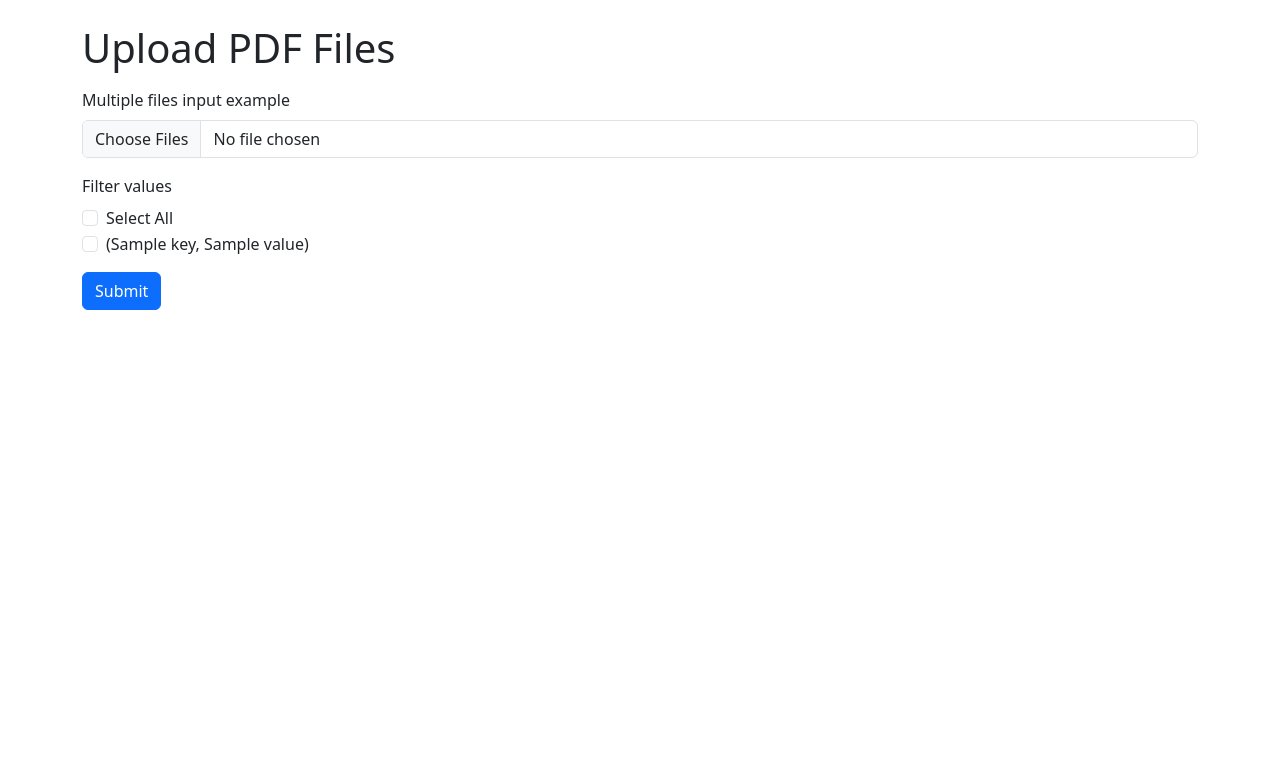
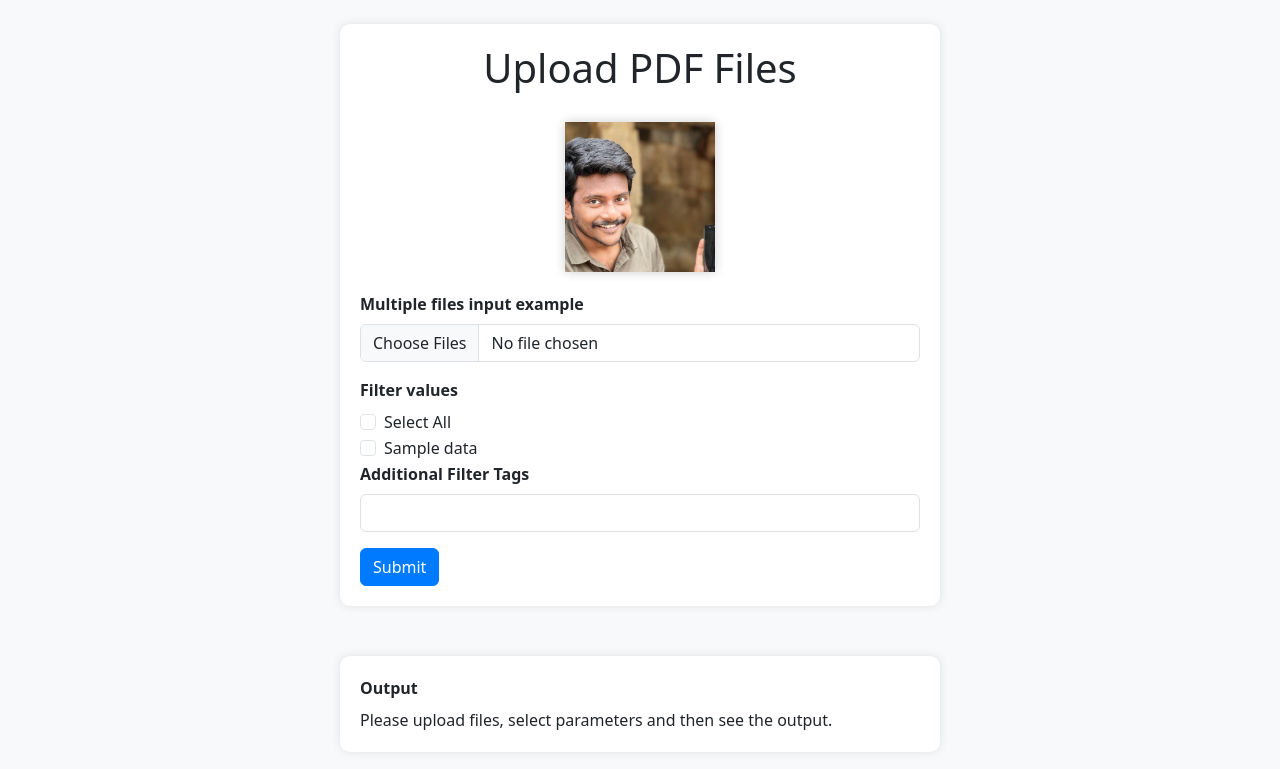
Before and after one commit to saikrishna7004/water_coating, a Flask app: template templates/upload.html in a window 1280 px wide. Shown: the top 769 px of the page. Run offline with Flask 3, Linux system fonts and the light colour scheme; the template is opened without the code that fills it: most values are stand-ins (such as "Sample title", 1, 10 or a date in 2020); some libraries are stand-ins or nearby versions.

Commit message:
Added more features

```diff
--- a/app.py
+++ b/app.py
@@ -1,4 +1,5 @@
 from flask import Flask, render_template, request
+from flask import jsonify
 import PyPDF2
 import os
 import main
@@ -6,7 +7,7 @@ import main
 app = Flask(__name__)
 app.config['UPLOAD_FOLDER'] = 'uploads'
 
-def process_pdf_files(pdf_files):
+def process_pdf_files(pdf_files, check, additional_tags):
     processed_data = {}
     for pdf_file in pdf_files:
         with open(pdf_file, 'rb') as file:
@@ -14,7 +15,7 @@ def process_pdf_files(pdf_files):
             text = ""
             for page in pdf_reader.pages:
                 text += page.extract_text()
-            data = main.extract_data_from_pdf(pdf_reader)
+            data = main.extract_data_from_pdf(pdf_reader, check, additional_tags)
             processed_data[pdf_file] = data
     return processed_data
 
@@ -22,17 +23,19 @@ def process_pdf_files(pdf_files):
 def upload():
     if request.method == 'POST':
         checked_keys = request.form.getlist('checked_keys')
-        print(checked_keys)
+        # print(checked_keys)
         pdf_files = []
         for uploaded_file in request.files.getlist('pdf_files'):
             if uploaded_file.filename != '':
                 file_path = os.path.join(app.config['UPLOAD_FOLDER'], uploaded_file.filename)
                 uploaded_file.save(file_path)
                 pdf_files.append(file_path)
-        processed_data = process_pdf_files(pdf_files)
+        additional_tags = request.form.get('additional_tags') or ''
+        print("additional_tags", additional_tags, "anthe")
+        processed_data = process_pdf_files(pdf_files, ('Packaging' in checked_keys), additional_tags)
         processed_data = {k: {k1: v1 for k1, v1 in v.items() if k1 in checked_keys} for k, v in processed_data.items()}
-        print(processed_data)
-        return render_template('result.html', processed_data=processed_data)
+        # print(processed_data)
+        return jsonify(processed_data)
     l = ['Pot life', 'Mixed density', 'Tensile strength', 'Color', 'Adhesion bonding', 'Water vapour', 'Water absorption', 'Adhesion to concrete', 'Toxicity', 'Crack Bridging', 'Flexibility', 'Elongation at break', 'Hardness', 'Packaging']
     return render_template('upload.html', data=l)
 
--- a/templates/upload.html
+++ b/templates/upload.html
@@ -2,20 +2,75 @@
 <html>
 
 <head>
+    <meta charset="UTF-8">
+    <meta http-equiv="X-UA-Compatible" content="IE=edge">
+    <meta name="viewport" content="width=device-width, initial-scale=1.0">
     <title>Upload PDF Files</title>
     <link href="https://cdn.jsdelivr.net/npm/bootstrap@5.3.0/dist/css/bootstrap.min.css" rel="stylesheet"
         integrity="sha384-9ndCyUaIbzAi2FUVXJi0CjmCapSmO7SnpJef0486qhLnuZ2cdeRhO02iuK6FUUVM" crossorigin="anonymous">
+    <style>
+        body {
+            background-color: #f8f9fa;
+        }
+
+        .container {
+            max-width: 600px;
+            margin-top: 50px;
+            background-color: #fff;
+            border-radius: 10px;
+            padding: 20px;
+            box-shadow: 0 0 10px rgba(0, 0, 0, 0.1);
+        }
+
+        h1 {
+            text-align: center;
+            margin-bottom: 30px;
+        }
+
+        .person-image {
+            width: 150px;
+            height: 150px;
+            object-fit: cover;
+            margin-bottom: 20px;
+            box-shadow: 0 0 10px rgba(0, 0, 0, 0.2);
+        }
+
+        .form-label {
+            font-weight: bold;
+        }
+
+        .form-check-label {
+            font-weight: normal;
+        }
+
+        .btn-primary {
+            background-color: #007bff;
+            border-color: #007bff;
+        }
+
+        .btn-primary:hover {
+            background-color: #0069d9;
+            border-color: #0062cc;
+        }
+
+        .btn-primary:focus,
+        .btn-primary.focus {
+            box-shadow: 0 0 0 0.2rem rgba(38, 143, 255, 0.5);
+        }
+    </style>
 </head>
 
 <body>
     <div class="container my-4">
-        <h1 class="mb-3">Upload PDF Files</h1>
-        <form method="POST" enctype="multipart/form-data">
-            <div class="my-3">
+        <h1>Upload PDF Files</h1>
+        <div class="text-center">
+            <img src="/static/person.jpg" alt="Person" class="person-image">
+        </div>
+        <div class="mb-3">
             <label for="pdf_files" class="form-label">Multiple files input example</label>
             <input class="form-control" type="file" name="pdf_files" id="pdf_files" multiple>
         </div>
-            <div class="my-3">
+        <div class="mb-3">
             <label for="pdf_files" class="form-label">Filter values</label>
             <div>
                 <div class="form-check">
@@ -28,18 +83,120 @@
                     <label class="form-check-label" for="{{d}}">{{d}}</label>
                 </div>
                 {% endfor %}
+                <div class="mb-3">
+                    <label for="additional_tags" class="form-label">Additional Filter Tags</label>
+                    <input class="form-control" type="text" name="additional_tags" id="additional_tags">
                 </div>
             </div>
-            <button type="submit" class="btn btn-primary">Submit</button>
-        </form>
         </div>
+        <button type="button" class="btn btn-primary" id="fetch-data-btn">Submit</button>
+    </div>
+    <div class="container mb-5" style="overflow-x: auto;">
+        <label for="pdf_files" class="form-label">Output</label>
+        <div id="table-container">Please upload files, select parameters and then see the output.</div>
+    </div>
+
     <script>
+        // Fetch JSON data and render the table
+        document.getElementById("fetch-data-btn").addEventListener("click", function () {
+            var checkboxes = document.querySelectorAll('input[name="checked_keys"]:checked');
+            var selectedKeys = [];
+
+            checkboxes.forEach(function (checkbox) {
+                selectedKeys.push(checkbox.value);
+            });
+
+            console.log("Keys", selectedKeys)
+
+            // Prepare the form data for file upload
+            var formData = new FormData();
+            var files = document.getElementById("pdf_files").files;
+            for (var i = 0; i < files.length; i++) {
+                formData.append("pdf_files", files[i]);
+            }
+            for (const key of selectedKeys) {
+                formData.append("checked_keys", key);
+            }
+
+            // Get the additional filter tags value
+            const additionalTagsInput = document.getElementById("additional_tags");
+            formData.append("additional_tags", additionalTagsInput.value);
+
+            // Send the data via a POST request
+            fetch('/', {
+                method: 'POST',
+                body: formData
+            })
+                .then(response => response.json())
+                .then(data => {
+                    console.log(data);
+
+                    // Display table based on data
+                    var tableContainer = document.getElementById('table-container');
+                    tableContainer.innerHTML = ''; // Clear existing table
+
+                    var table = document.createElement('table');
+                    table.classList.add('table', 'table-striped');
+                    var tableHeader = document.createElement('thead');
+                    var tableBody = document.createElement('tbody');
+
+                    // Create table header
+                    var headerRow = document.createElement('tr');
+                    headerRow.innerHTML = '<th>Filename</th>' + Object.keys(data[Object.keys(data)[0]]).map(function (columnHeading) {
+                        return '<th>' + columnHeading + '</th>';
+                    }).join('');
+                    tableHeader.appendChild(headerRow);
+                    table.appendChild(tableHeader);
+
+                    // Create table rows
+                    Object.keys(data).forEach(function (filename) {
+                        var rowData = data[filename];
+                        var row = document.createElement('tr');
+                        row.innerHTML = '<td>' + filename + '</td>' + Object.values(rowData).map(function (value) {
+                            return '<td>' + (value ? value : '-') + '</td>';
+                        }).join('');
+                        tableBody.appendChild(row);
+                    });
+                    table.appendChild(tableBody);
+                    tableContainer.appendChild(table);
+
+                    var csvContent = 'data:text/csv;charset=utf-8,';
+
+                    // Add the table header to the CSV
+                    var headerRow = ['Filename'].concat(Object.keys(data[Object.keys(data)[0]]));
+                    csvContent += headerRow.join(',') + '\r\n';
+
+                    // Add the table rows to the CSV
+                    Object.keys(data).forEach(function (filename) {
+                        var rowData = data[filename];
+                        var row = [filename].concat(Object.values(rowData));
+                        csvContent += row.join(',') + '\r\n';
+                    });
+
+                    // Create a data URI for the CSV content
+                    var encodedUri = encodeURI(csvContent);
+
+                    // Create a link element for the download
+                    var link = document.createElement('a');
+                    link.setAttribute('href', encodedUri);
+                    link.setAttribute('download', 'table.csv');
+                    link.setAttribute('class', 'btn btn-primary');
+                    link.innerHTML = 'Download'
+                    tableContainer.appendChild(link);
+                })
+                .catch(error => {
+                    console.error('Error:', error);
+                });
+
+        });
+
         document.getElementById("select_all").addEventListener("change", function () {
-            var checkboxes = document.getElementsByName("checked_keys");
-            for (var i = 0; i < checkboxes.length; i++) {
-                checkboxes[i].checked = this.checked;
-            }
-        })
+            const checkboxes = document.querySelectorAll('input[name="checked_keys"]');
+            checkboxes.forEach(checkbox => {
+                checkbox.checked = this.checked;
+            });
+        });
+
     </script>
 </body>
 
```
Also changed, not shown: main.py (+13 -2 lines), templates/result.html (deleted, +0 -44 lines), static/person.jpg (added). Lines whose indentation alone changed are shown as unchanged.
